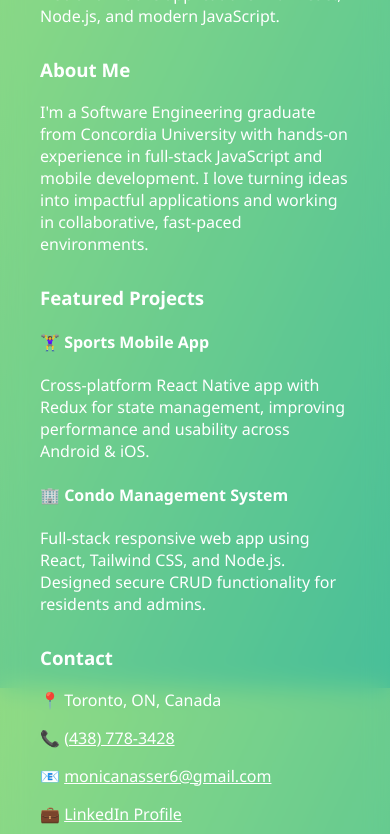
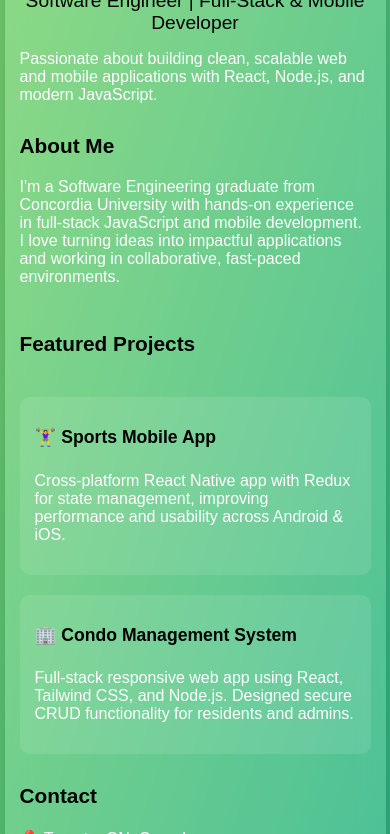
Before and after one commit to MonikaaMoanes/Portfolio, a plain HTML site: page index.html in a window 390 px wide. Shown: the part 156-990 px from the top of the page. Drawn offline with Linux system fonts and the light colour scheme.

Commit message:
Make portfolio responsive

```diff
--- a/style.css
+++ b/style.css
@@ -1,45 +1,51 @@
 body {
-  height: 100vh;
-  display: flex;
-  align-items: center;
-  justify-content: center;
+  margin: 0;
+  padding: 0;
+  font-family: Arial, sans-serif;
   background: linear-gradient(to top left, #28b487, #7dd56f);
-  margin: 0;
-  font-family: 'Segoe UI', sans-serif;
+  min-height: 100vh;
 }
 
 .container {
-  width: 80%;
+  width: 90%;
   max-width: 800px;
-  margin: 0 auto;
+  margin: 40px auto; /* space from top for smaller screens */
+  padding: 20px;
   background: rgba(255, 255, 255, 0.15);
   border-radius: 20px;
-  padding: 40px;
   backdrop-filter: blur(12px);
   box-shadow: 0 10px 30px rgba(0, 0, 0, 0.25);
 }
 
-h1, h2, h3, h4, p, a {
-  color: white;
-}
-
 h1 {
-  font-size: 48px;
+  font-size: 3rem;
   text-align: center;
+  margin-bottom: 10px;
 }
 
 h2 {
   text-align: center;
-  margin-top: -10px;
   font-weight: 400;
+  margin-top: -5px;
+  font-size: 1.5rem;
 }
 
-section {
+h3 {
+  font-size: 1.3rem;
   margin-top: 30px;
 }
 
+h4 {
+  font-size: 1.1rem;
+  margin-top: 15px;
+}
+
+p, a {
+  color: white;
+  font-size: 1rem;
+}
+
 a {
-  color: #fff;
   text-decoration: underline;
 }
 
@@ -51,8 +57,45 @@ a:hover {
   transition: 0.3s;
 }
 
+.projects {
+  display: flex;
+  flex-wrap: wrap;
+  gap: 20px;
+}
+
+.project {
+  flex: 1 1 45%;
+  background-color: rgba(255,255,255,0.1);
+  padding: 15px;
+  border-radius: 10px;
+}
+
+.contact p {
+  margin: 5px 0;
+}
+
 .footer {
   text-align: center;
   margin-top: 40px;
   font-size: 1.1em;
 }
+
+/* Media Queries for smaller screens */
+@media (max-width: 768px) {
+  h1 {
+    font-size: 2.2rem;
+  }
+
+  h2 {
+    font-size: 1.2rem;
+  }
+
+  .project {
+    flex: 1 1 100%; /* projects stack vertically */
+  }
+
+  .container {
+    margin: 20px auto;
+    padding: 15px;
+  }
+}
```
